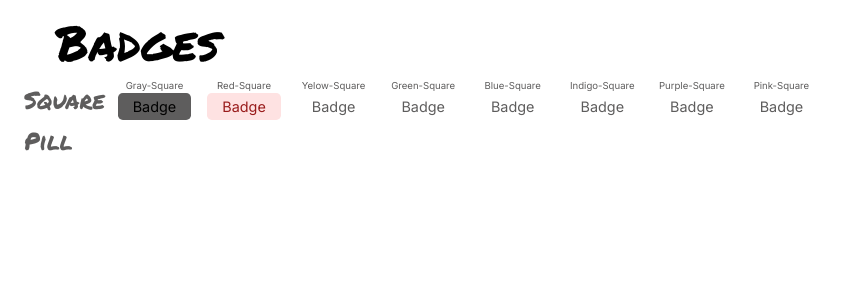
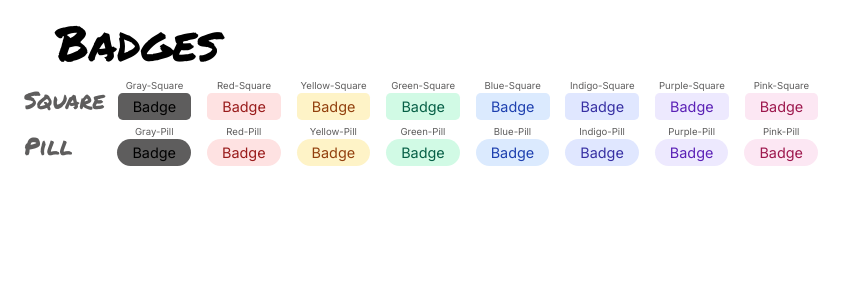
Before and after one commit to hanasolo82/compound-components-react, a React (Vite) app: page / in a window 1280 px wide. Shown: the top 300 px of the page, without its empty margins (0-857 px from the left). Built offline with nearby package versions, Linux system fonts and the light colour scheme.

Commit message:
badges completed

```diff
--- a/src/App.jsx
+++ b/src/App.jsx
@@ -6,25 +6,40 @@ import BadgeTitle from "./Components/BadgeTitle"
 
 
 export default function App() {
-  const colors = ['gray', 'red', 'yelow', 'green', 'blue', 'indigo', 'purple', 'pink']
-  const colorsUp = colors.map(color => color.charAt(0).toUpperCase() + color.slice(1, color.length))
-  console.log(colorsUp)
+
+  const colors = ['gray', 'red', 'yellow', 'green', 'blue', 'indigo', 'purple', 'pink']
+  const colorsUp =
+    colors.map(color =>
+    color.charAt(0).toUpperCase() + color.slice(1))
+
     return (
         <div>
 
             <Title>Badges</Title>
-                <ListForm>
+                <ListForm className="listform">
                     Square
                     {colors.map((color, index) =>
                        <BadgeTitle key={color}>
                             {`${colorsUp[index]}-Square`}
-                            <Badge className={`badge ${color}`}>
+                            <Badge
+                                className={`badge ${color}`}>
                                 Badge
                             </Badge>
                        </BadgeTitle>
                         )}
                 </ListForm>
-                <ListForm> Pill
+                <ListForm className="listform" variant='pill-margin'>
+                    Pill
+                    {colors.map((color, index) =>
+                       <BadgeTitle key={color}>
+                            {`${colorsUp[index]}-Pill`}
+                            <Badge
+                                className={`badge ${color}`}
+                                form='form'>
+                                Badge
+                            </Badge>
+                       </BadgeTitle>
+                        )}
                 </ListForm>
 
         </div>
--- a/src/Components/Badge.jsx
+++ b/src/Components/Badge.jsx
@@ -1,8 +1,8 @@
 import classnames from "classnames"
 
-export default function Badge({ className , children, ...rest}) {
-
-    const allClass = classnames(className)
+export default function Badge({ className , children, form, ...rest}) {
+    let formClass = form && `badge ${form}`
+    const allClass = classnames(className, formClass)
 
     return (
 
--- a/src/Components/Badges/ListForm.jsx
+++ b/src/Components/Badges/ListForm.jsx
@@ -1,9 +1,11 @@
+import classnames from 'classnames'
 
-
-export default function ListForm({ children }) {
+export default function ListForm({ children, variant, className, ...rest}) {
+    let classVariant = variant && `listform ${variant}`
+    const allClasses = classnames(className, classVariant)
 
     return (
-        <div className="listform">
+        <div className={allClasses}>
             { children }
         </div>
     )
--- a/src/index.css
+++ b/src/index.css
@@ -13,6 +13,7 @@
     padding-left: 3rem;
 }
 
+
 .listform {
     color: #5E5D5D;
     display: flex;
@@ -22,7 +23,9 @@
     gap: 0.6rem;
     font-size: 1.5rem;
 
-
+}
+.pill-margin > :first-child {
+     margin-left: 2.2rem;
 }
 
 .badge-title {
@@ -44,6 +47,9 @@
     border-radius: 0.3rem;
     margin-top: 0.1rem;
 }
+.form {
+    border-radius: 2rem;
+}
 .gray {
     color: black;
     background-color: #5E5D5D;
@@ -52,3 +58,27 @@
     color: #991B1B;
     background-color: #FEE2E2;
 }
+.yellow {
+    color: #92400E;
+    background-color:#FEF3C7;
+}
+.green {
+    color: #065F46;
+    background-color: #D1FAE5;
+}
+.blue {
+    color: #1E40AF;
+    background-color: #DBEAFE;
+}
+.indigo {
+    color: #3730A3;
+    background-color: #E0E7FF;
+}
+.purple {
+    color: #5B21B6;
+    background-color: #EDE9FE;
+}
+.pink {
+    color: #9D174D;
+    background-color: #FCE7F3;
+}
```
